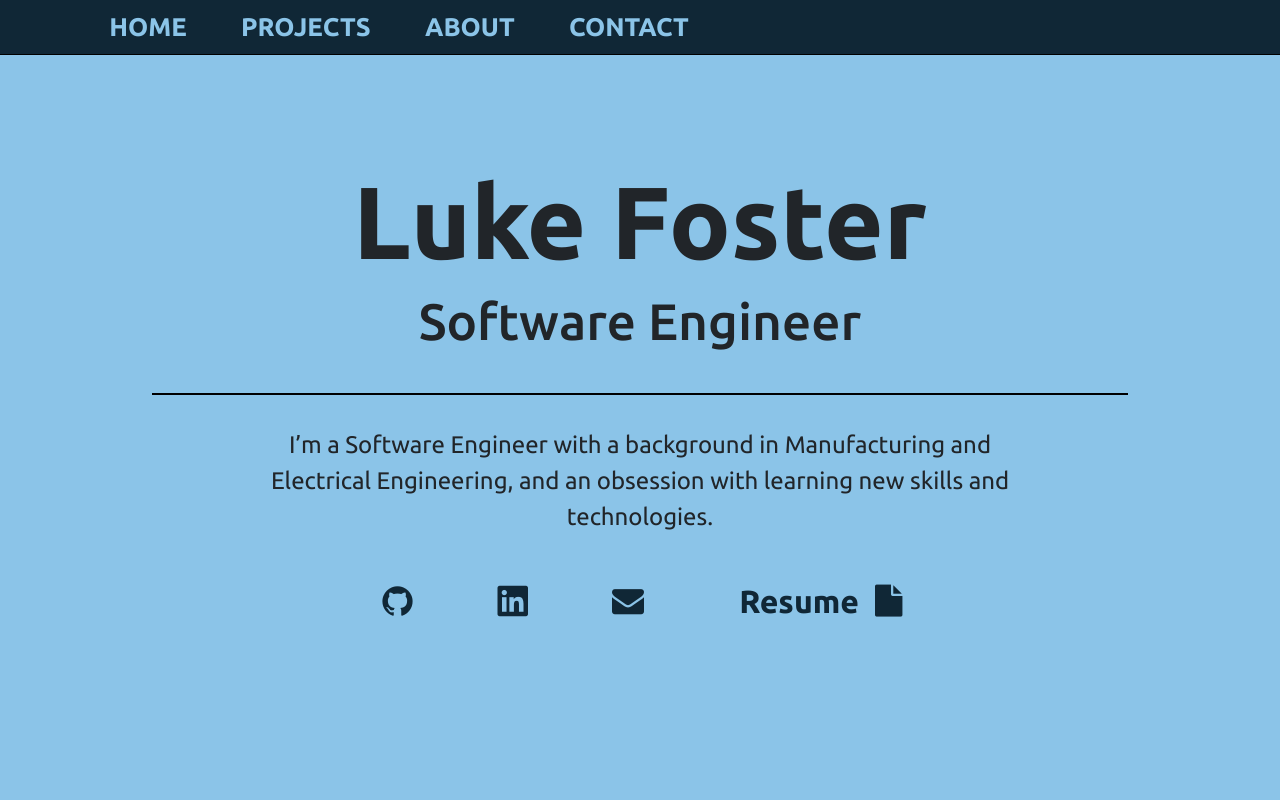
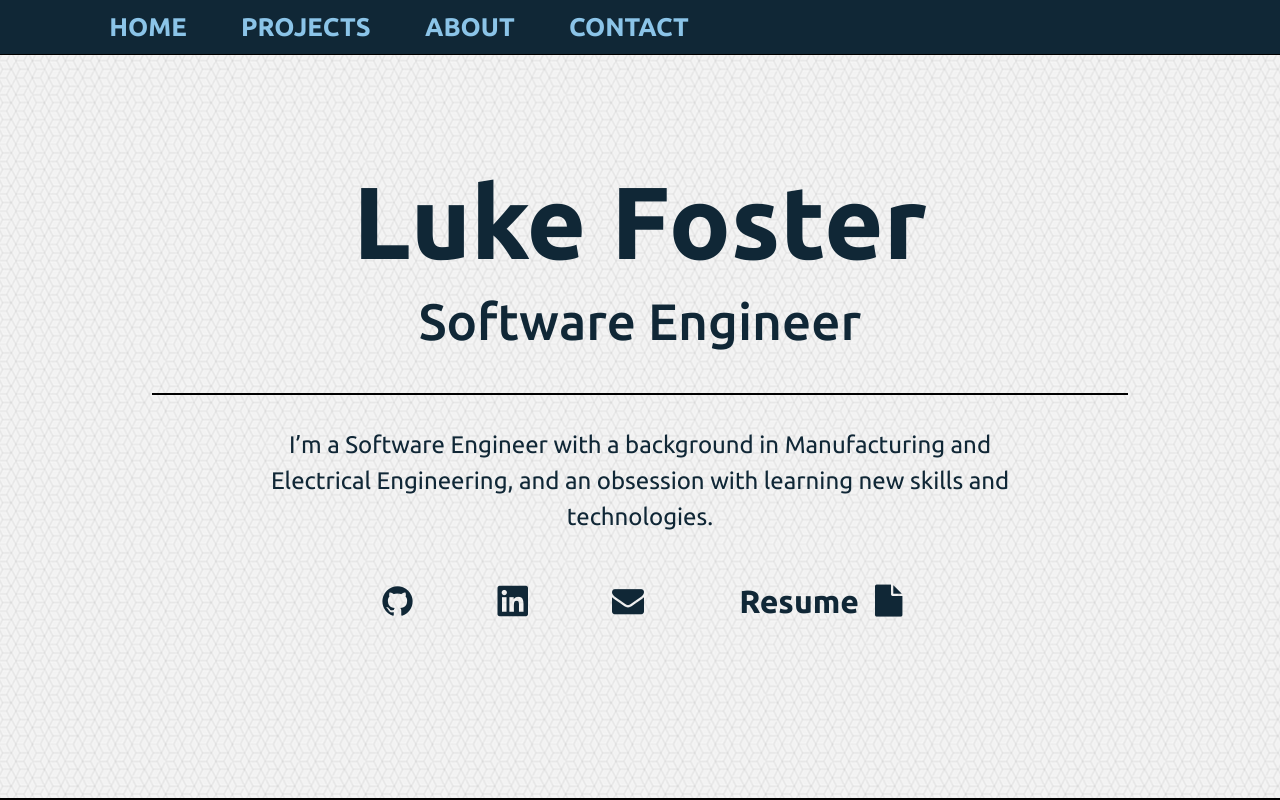
Before and after one commit to lfoster1150/portfolio, a React (Create React App) app in the folder portfolio/: page / in a window 1280 px wide. Shown: the top 800 px of the page. Built offline with nearby package versions, Linux system fonts and the light colour scheme.

Commit message:
Add front page bachground with animation

```diff
--- a/portfolio/src/styles/App.css
+++ b/portfolio/src/styles/App.css
@@ -1,18 +1,62 @@
 @import url('https://fonts.googleapis.com/css2?family=Ubuntu:ital,wght@0,300;0,400;0,500;0,700;1,300;1,400;1,500;1,700&display=swap');
+
+/* ANIMATIONS from https://codepen.io/kootoopas/pen/reyqg*/
+@-webkit-keyframes bg-scrolling-reverse {
+  100% {
+    background-position: 50px 50px;
+  }
+}
+@-moz-keyframes bg-scrolling-reverse {
+  100% {
+    background-position: 50px 50px;
+  }
+}
+@-o-keyframes bg-scrolling-reverse {
+  100% {
+    background-position: 50px 50px;
+  }
+}
+@keyframes bg-scrolling-reverse {
+  100% {
+    background-position: 50px 50px;
+  }
+}
+
+@-webkit-keyframes bg-scrolling {
+  0% {
+    background-position: 50px 50px;
+  }
+}
+@-moz-keyframes bg-scrolling {
+  0% {
+    background-position: 50px 50px;
+  }
+}
+@-o-keyframes bg-scrolling {
+  0% {
+    background-position: 50px 50px;
+  }
+}
+@keyframes bg-scrolling {
+  0% {
+    background-position: 50px 50px;
+  }
+}
+
 /* TOP */
 .App {
   text-align: center;
-  background-color: #8bc4e8;
-  /* background-image: url('https://www.freepik.com/free-photo/abstract-grunge-decorative-relief-navy-blue-stucco-wall-texture-wide-angle-rough-colored-background_11712554.htm'); */
+  background-color: #93cff5;
   width: 100vw;
-  -webkit-background-size: cover;
-  -moz-background-size: cover;
-  -o-background-size: cover;
-  background-size: cover;
-  background-position: center;
+  /* -webkit-background-size: cover; */
+  /* -moz-background-size: cover; */
+  /* -o-background-size: cover; */
+  /* background-size: contain; */
+  /* background-position: center;
   background-attachment: fixed;
-  background-repeat: no-repeat;
+  background-repeat: no-repeat; */
   font-family: 'Ubuntu', sans-serif;
+  color: #102736;
 }
 .page {
   min-height: 100vh;
@@ -22,7 +66,6 @@
 .nav-container {
   display: flex;
 }
-
 .nav-bar {
   position: fixed;
   padding: 0;
@@ -73,10 +116,21 @@
 .number > i {
   width: 2em;
 }
+
 /* INTRODUCTION */
 .introduction {
+  background: url('./tiles.png') repeat 0 0;
+  -webkit-animation: bg-scrolling-reverse 1.92s infinite; /* Safari 4+ */
+  -moz-animation: bg-scrolling-reverse 1.92s infinite; /* Fx 5+ */
+  -o-animation: bg-scrolling-reverse 1.92s infinite; /* Opera 12+ */
+  animation: bg-scrolling-reverse 1.92s infinite; /* IE 10+ */
+  -webkit-animation-timing-function: linear;
+  -moz-animation-timing-function: linear;
+  -o-animation-timing-function: linear;
+  animation-timing-function: linear;
   flex-direction: column;
   align-items: center;
+  border-bottom: #102736 outset 2px;
 }
 .name {
   font-size: 8vw;
@@ -160,8 +214,6 @@
   align-items: center;
   margin-top: 15vh;
   padding-top: 15vh;
-}
-.contact-text {
 }
 /* PROJECT CARD AND OVERLAY */
 .project-card {
```
Also changed, not shown: portfolio/src/styles/tiles.png (added), 1 other file (tests, documents, lock files or other folders).
